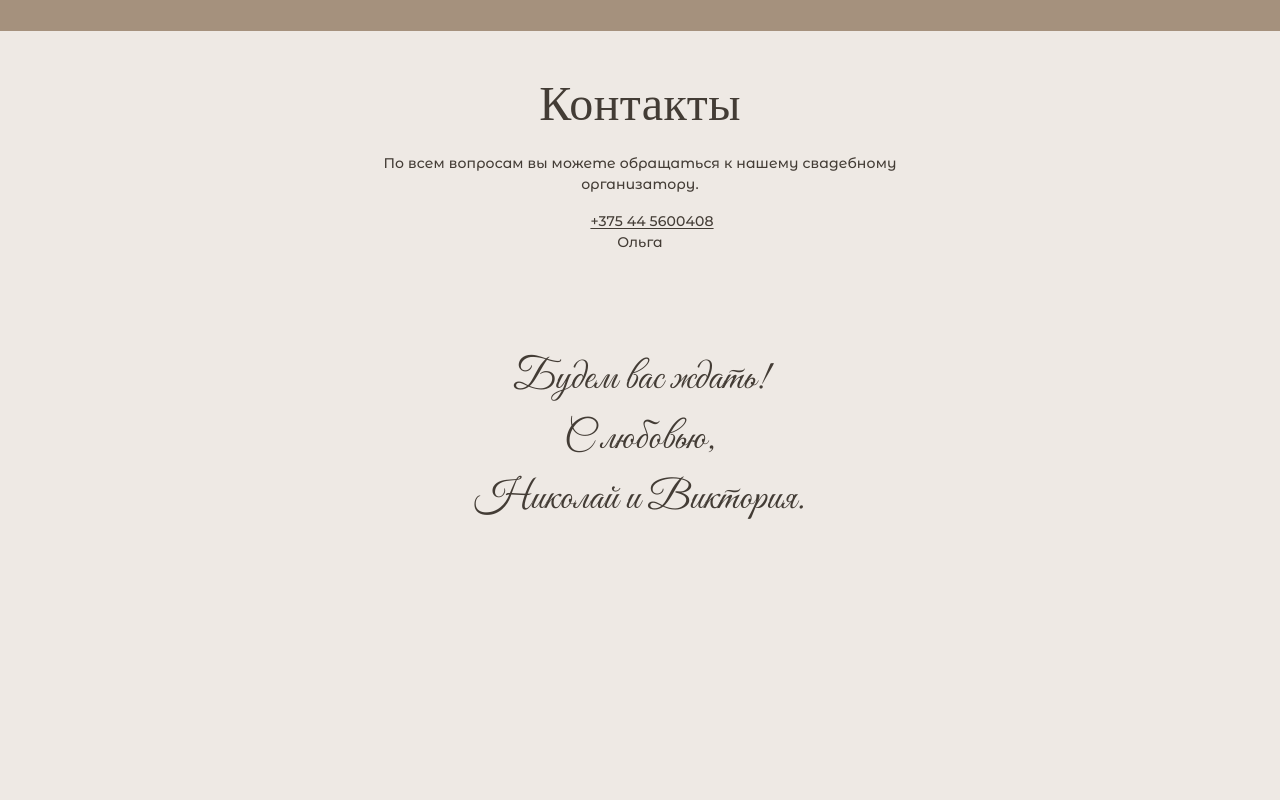
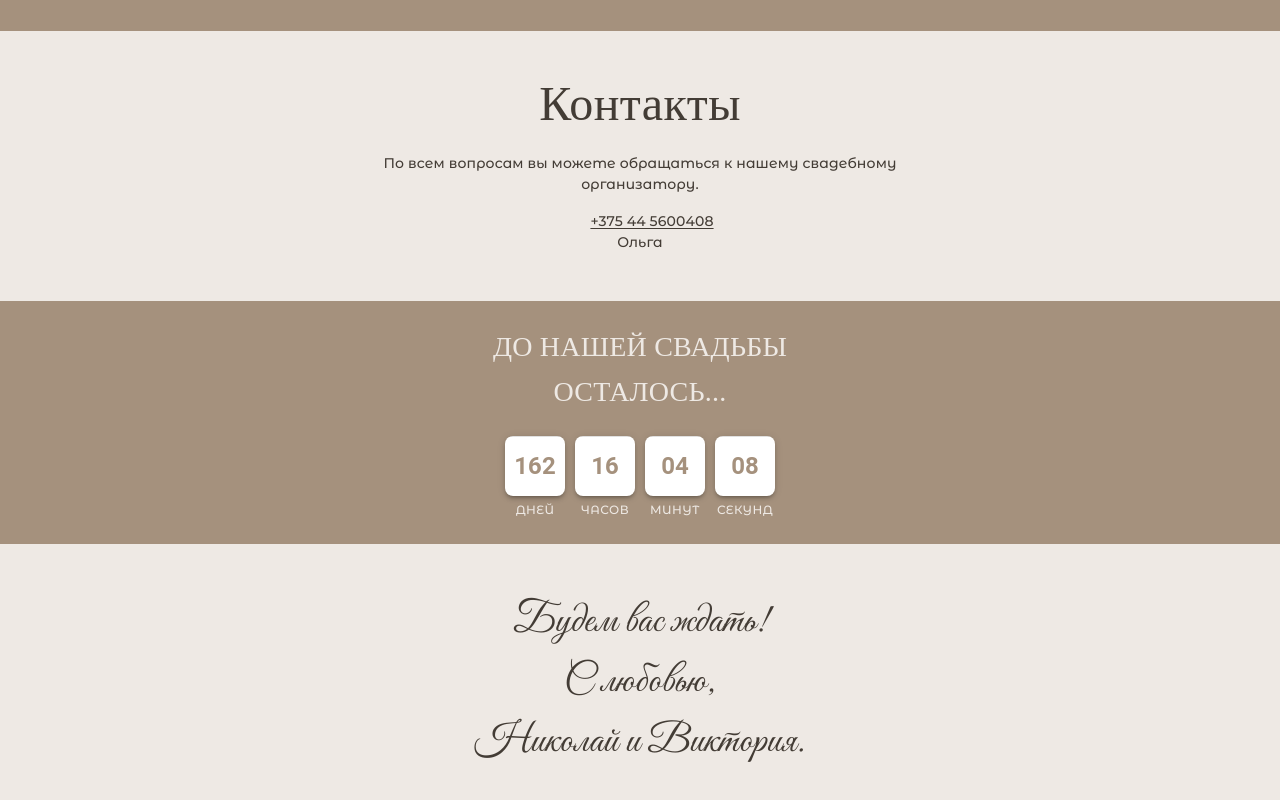
Before and after one commit to Nikkov17/wi-app, a React (Create React App) app: page / in a window 1280 px wide. Shown: the part 4457-5257 px from the top of the page. Before the commit the page ends 5034 px from the top, so only its background shows below. Built offline with nearby package versions, Linux system fonts and the light colour scheme; some icons are missing; a web font is replaced by a local one.

Commit message:
add countdown component

```diff
--- a/src/App.jsx
+++ b/src/App.jsx
@@ -8,6 +8,7 @@ import { Details } from './components/Details/Details';
 import { Form } from './components/Form/Form';
 import { Contacts } from './components/Contacts/Contacts';
 import { Final } from './components/Final/Final';
+import { Countdown } from './components/Countdown/Countdown';
 
 function App() {
   return (
@@ -27,6 +28,7 @@ function App() {
       <Details />
       <Form />
       <Contacts />
+      <Countdown />
       <Final />
     </Box>
   );
--- a/src/components/Calendar/Calendar.jsx
+++ b/src/components/Calendar/Calendar.jsx
@@ -3,10 +3,10 @@ import { LocalizationProvider, StaticDatePicker } from '@mui/x-date-pickers';
 import { AdapterDateFns } from '@mui/x-date-pickers/AdapterDateFns';
 import { ru } from 'date-fns/locale';
 import { Box, Typography } from '@mui/material';
-import { COLOR, FONT, CSS_VALUES } from '../../constants';
+import { COLOR, FONT, CSS_VALUES, EVENT_DATE } from '../../constants';
 
 export const Calendar = () => {
-  const [selectedDate] = useState(new Date('2026-06-25'));
+  const [selectedDate] = useState(EVENT_DATE);
 
   return (
     <Box
--- /dev/null
+++ b/src/components/Countdown/Countdown.jsx
@@ -0,0 +1,237 @@
+import { useState, useEffect, memo } from 'react';
+import { Box, Typography, Grid, Paper } from '@mui/material';
+import { keyframes } from '@mui/system';
+import { COLOR, CSS_VALUES, FONT } from '../../constants';
+import { calculateTimeLeft } from './helpers';
+
+const flipAnimation = keyframes`
+  0% {
+    transform: rotateX(0deg);
+  }
+  50% {
+    transform: rotateX(90deg);
+  }
+  100% {
+    transform: rotateX(0deg);
+  }
+`;
+
+export const Countdown = () => {
+  const [timeLeft, setTimeLeft] = useState({
+    days: 0,
+    hours: 0,
+    minutes: 0,
+    seconds: 0,
+  });
+  const [prevTime, setPrevTime] = useState(timeLeft);
+  const [flipping, setFlipping] = useState({
+    days: false,
+    hours: false,
+    minutes: false,
+    seconds: false,
+  });
+
+  useEffect(() => {
+    const newTime = calculateTimeLeft();
+    if (newTime.days <= 0 && newTime.hours <= 0 && newTime.minutes <= 0 && newTime.seconds <= 0)
+      return;
+
+    const timer = setInterval(() => {
+      const newTime = calculateTimeLeft();
+
+      Object.keys(newTime).forEach(key => {
+        const unit = key;
+        if (newTime[unit] !== prevTime[unit]) {
+          setFlipping(prev => ({ ...prev, [unit]: true }));
+          setTimeout(() => {
+            setFlipping(prev => ({ ...prev, [unit]: false }));
+          }, 300);
+        }
+      });
+
+      setPrevTime(timeLeft);
+      setTimeLeft(newTime);
+    }, 1000);
+
+    return () => clearInterval(timer);
+  }, [timeLeft, prevTime]);
+
+  const TimeUnitBox = memo(
+    ({ value, label, isFlipping }) => {
+      const formattedValue = value.toString().padStart(2, '0');
+
+      return (
+        <Box
+          sx={{
+            display: 'flex',
+            flexDirection: 'column',
+            alignItems: 'center',
+          }}
+        >
+          <Box sx={{ position: 'relative' }}>
+            <Paper
+              elevation={3}
+              sx={{
+                width: '60px',
+                height: '60px',
+                display: 'flex',
+                alignItems: 'center',
+                justifyContent: 'center',
+                position: 'relative',
+                overflow: 'hidden',
+                borderRadius: 2,
+                backgroundColor: 'background.paper',
+                '&::before': {
+                  content: '""',
+                  position: 'absolute',
+                  top: 0,
+                  left: 0,
+                  right: 0,
+                  height: '1px',
+                  backgroundColor: 'divider',
+                  zIndex: 1,
+                },
+              }}
+            >
+              <Box
+                sx={{
+                  position: 'absolute',
+                  top: 0,
+                  left: 0,
+                  right: 0,
+                  bottom: 0,
+                  display: 'flex',
+                  alignItems: 'center',
+                  justifyContent: 'center',
+                  animation: isFlipping ? `${flipAnimation} 0.3s ease-in-out` : 'none',
+                  transformStyle: 'preserve-3d',
+                }}
+              >
+                <Typography
+                  variant="h5"
+                  sx={{
+                    fontWeight: 700,
+                    fontVariantNumeric: 'tabular-nums',
+                    color: COLOR.light,
+                  }}
+                >
+                  {formattedValue}
+                </Typography>
+              </Box>
+
+              <Box
+                sx={{
+                  position: 'absolute',
+                  top: 0,
+                  left: 0,
+                  right: 0,
+                  bottom: '50%',
+                  backgroundColor: 'rgba(0,0,0,0.05)',
+                  borderBottom: '1px solid',
+                  borderColor: 'divider',
+                  opacity: isFlipping ? 0.5 : 0,
+                  transition: 'opacity 0.3s',
+                }}
+              />
+            </Paper>
+          </Box>
+          <Typography
+            variant="caption"
+            color={COLOR.milkWhite}
+            sx={{
+              mt: '4px',
+              textTransform: 'uppercase',
+              fontWeight: 500,
+              fontFamily: FONT.ru.base,
+            }}
+          >
+            {label}
+          </Typography>
+        </Box>
+      );
+    },
+    (prevProps, nextProps) => {
+      return (
+        prevProps.value === nextProps.value &&
+        prevProps.label === nextProps.label &&
+        prevProps.isFlipping === nextProps.isFlipping
+      );
+    },
+  );
+
+  return (
+    <Box
+      sx={{
+        display: 'flex',
+        justifyContent: 'center',
+        width: '100%',
+        boxSizing: 'border-box',
+        padding: `${CSS_VALUES.sectionIndent}px ${CSS_VALUES.sectionIndent}px`,
+        backgroundColor: COLOR.light,
+      }}
+    >
+      <Box
+        sx={{
+          display: 'flex',
+          flexDirection: 'column',
+          alignItems: 'center',
+          justifyContent: 'center',
+          maxWidth: `${CSS_VALUES.sectionMaxWidth}px`,
+        }}
+      >
+        <Typography
+          variant="h6"
+          align="center"
+          gutterBottom
+          sx={{ color: COLOR.milkWhite, fontFamily: FONT.common.title, fontSize: '28px' }}
+        >
+          ДО НАШЕЙ СВАДЬБЫ
+          <br />
+          ОСТАЛОСЬ...
+        </Typography>
+        <Grid
+          container
+          spacing={'10px'}
+          justifyContent="center"
+          sx={{ maxWidth: 600, mx: 'auto', marginTop: '12px' }}
+        >
+          <Grid item>
+            <TimeUnitBox
+              key={timeLeft.days}
+              value={timeLeft.days}
+              label="Дней"
+              isFlipping={flipping['days']}
+            />
+          </Grid>
+
+          <Grid item>
+            <TimeUnitBox
+              key={timeLeft.hours}
+              value={timeLeft.hours}
+              label="Часов"
+              isFlipping={flipping['hours']}
+            />
+          </Grid>
+
+          <Grid item>
+            <TimeUnitBox
+              key={timeLeft.minutes}
+              value={timeLeft.minutes}
+              label="Минут"
+              isFlipping={flipping['minutes']}
+            />
+          </Grid>
+
+          <Grid item>
+            <TimeUnitBox
+              key={timeLeft.seconds}
+              value={timeLeft.seconds}
+              label="Секунд"
+              isFlipping={flipping['seconds']}
+            />
+          </Grid>
+        </Grid>
+      </Box>
+    </Box>
+  );
+};
--- /dev/null
+++ b/src/components/Countdown/helpers.js
@@ -0,0 +1,18 @@
+import { EVENT_DATE } from '../../constants';
+
+export const calculateTimeLeft = () => {
+  const now = new Date();
+  const diff = EVENT_DATE.getTime() - now.getTime();
+
+  if (diff <= 0) {
+    return { days: 0, hours: 0, minutes: 0, seconds: 0 };
+  }
+
+  const totalSeconds = Math.floor(diff / 1000);
+  const days = Math.floor(totalSeconds / (60 * 60 * 24));
+  const hours = Math.floor((totalSeconds % (60 * 60 * 24)) / (60 * 60));
+  const minutes = Math.floor((totalSeconds % (60 * 60)) / 60);
+  const seconds = totalSeconds % 60;
+
+  return { days, hours, minutes, seconds };
+};
--- a/src/constants.js
+++ b/src/constants.js
@@ -17,3 +17,5 @@ export const CSS_VALUES = {
   sectionIndent: 24,
   sectionMaxWidth: 600,
 };
+
+export const EVENT_DATE = new Date(2026, 5, 25, 15, 30, 0);
```
